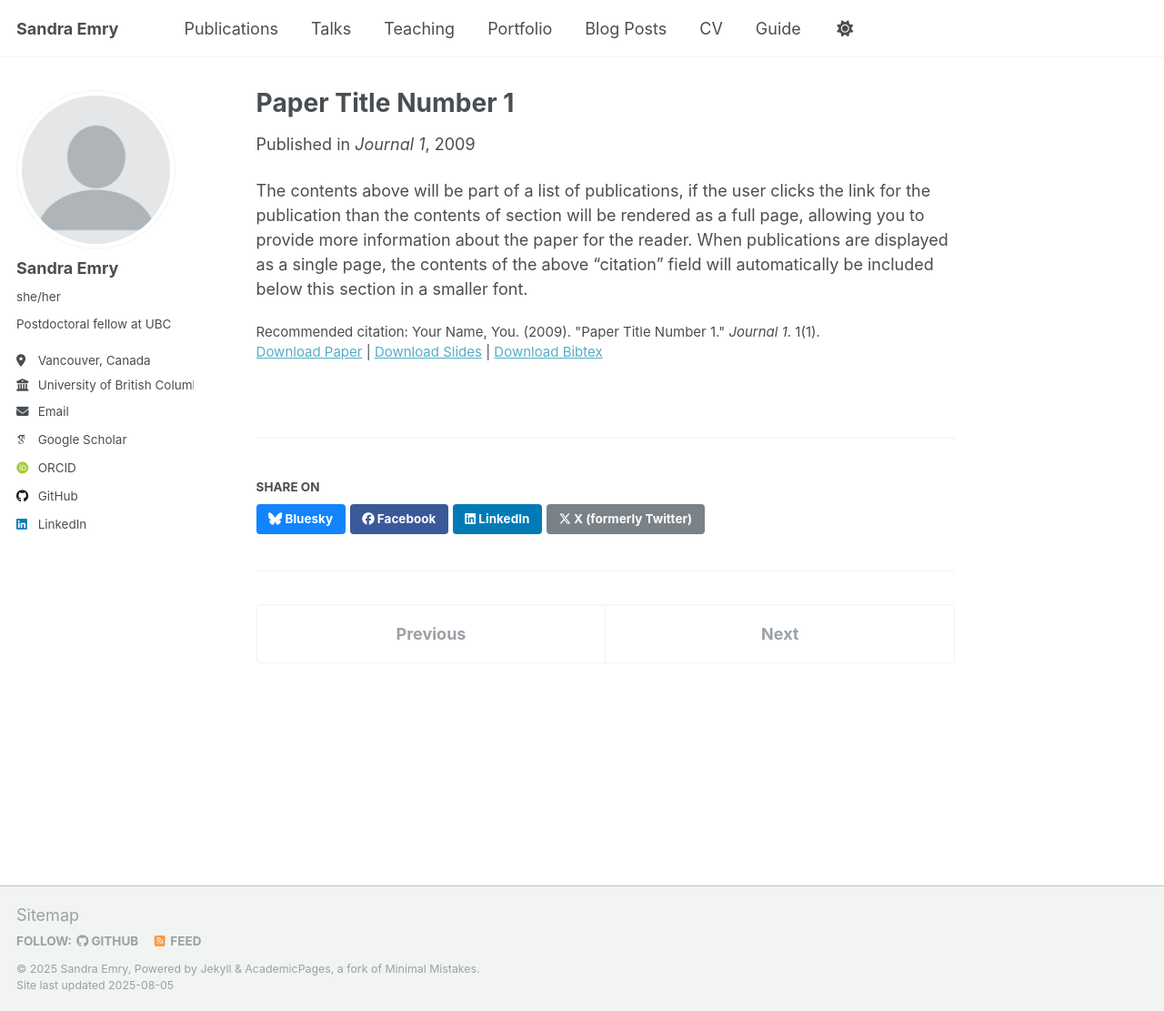
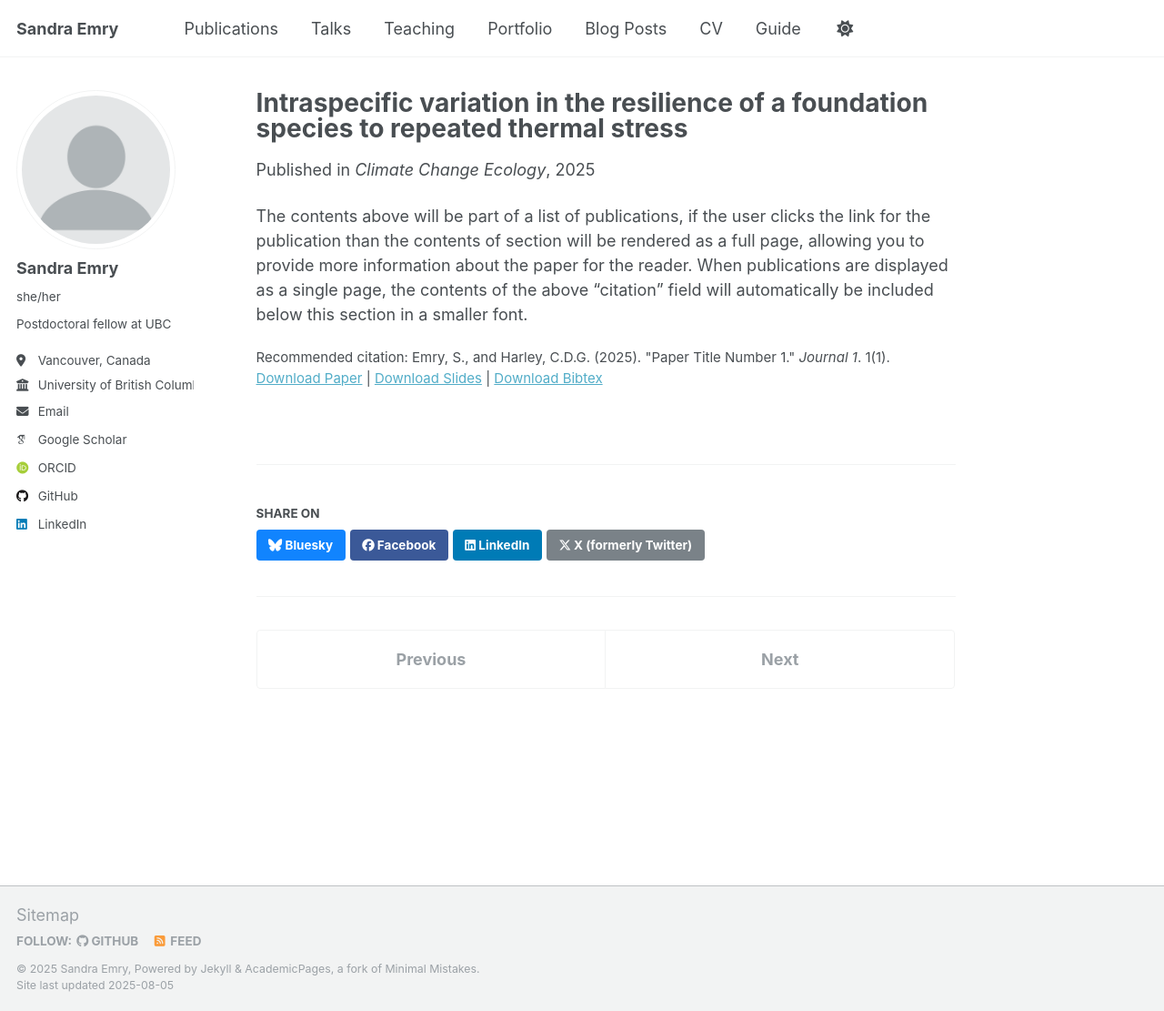
Before and after one commit to sandraemry/sandraemry, a Jekyll site: the page built from _publications/2025-08-04-paper-title-number-1.md, in a window 1280 px wide and 1111 px high. Shown: the whole window at 91% size. Built offline with Jekyll 4.4.1, drawn with Linux system fonts in a browser that asks for light colours; some web fonts are replaced; a script that is not in the unit is left out.

Commit message:
adding papers

```diff
--- a/_publications/2009-10-01-paper-title-number-1.md
+++ b/_publications/2025-08-04-paper-title-number-1.md
@@ -1,14 +1,13 @@
 ---
-title: "Paper Title Number 1"
+title: "Intraspecific variation in the resilience of a foundation species to repeated thermal stress"
 collection: publications
 category: manuscripts
 permalink: /publication/2009-10-01-paper-title-number-1
-excerpt: 'This paper is about the number 1. The number 2 is left for future work.'
-date: 2009-10-01
-venue: 'Journal 1'
+date: 2025-08-04
+venue: 'Climate Change Ecology'
 slidesurl: 'http://academicpages.github.io/files/slides1.pdf'
 paperurl: 'http://academicpages.github.io/files/paper1.pdf'
 bibtexurl: 'http://academicpages.github.io/files/bibtex1.bib'
-citation: 'Your Name, You. (2009). &quot;Paper Title Number 1.&quot; <i>Journal 1</i>. 1(1).'
+citation: 'Emry, S., and Harley, C.D.G. (2025). &quot;Paper Title Number 1.&quot; <i>Journal 1</i>. 1(1).'
 ---
 The contents above will be part of a list of publications, if the user clicks the link for the publication than the contents of section will be rendered as a full page, allowing you to provide more information about the paper for the reader. When publications are displayed as a single page, the contents of the above "citation" field will automatically be included below this section in a smaller font.
```
